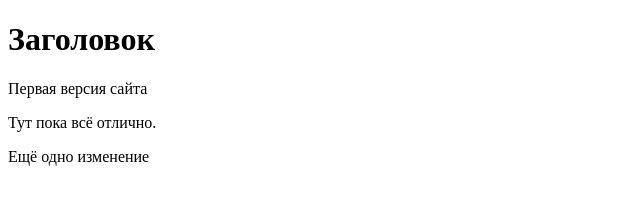
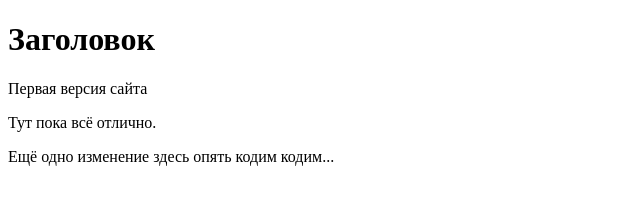
Before and after one commit to konstpon2017/testgithub, a plain HTML site: page index.html in a window 1280 px wide. Shown: the whole page, without its empty margins (0-640 px from the left). Drawn offline with Linux system fonts and the light colour scheme.

Commit message:
Второе изменение
Пока всё работает

```diff
--- a/index.html
+++ b/index.html
@@ -9,5 +9,7 @@
 <p>Первая версия сайта</p>
 <p>Тут пока всё отлично.</p>
 Ещё одно изменение
+
+здесь опять кодим кодим...
 </body>
 </html>
```
